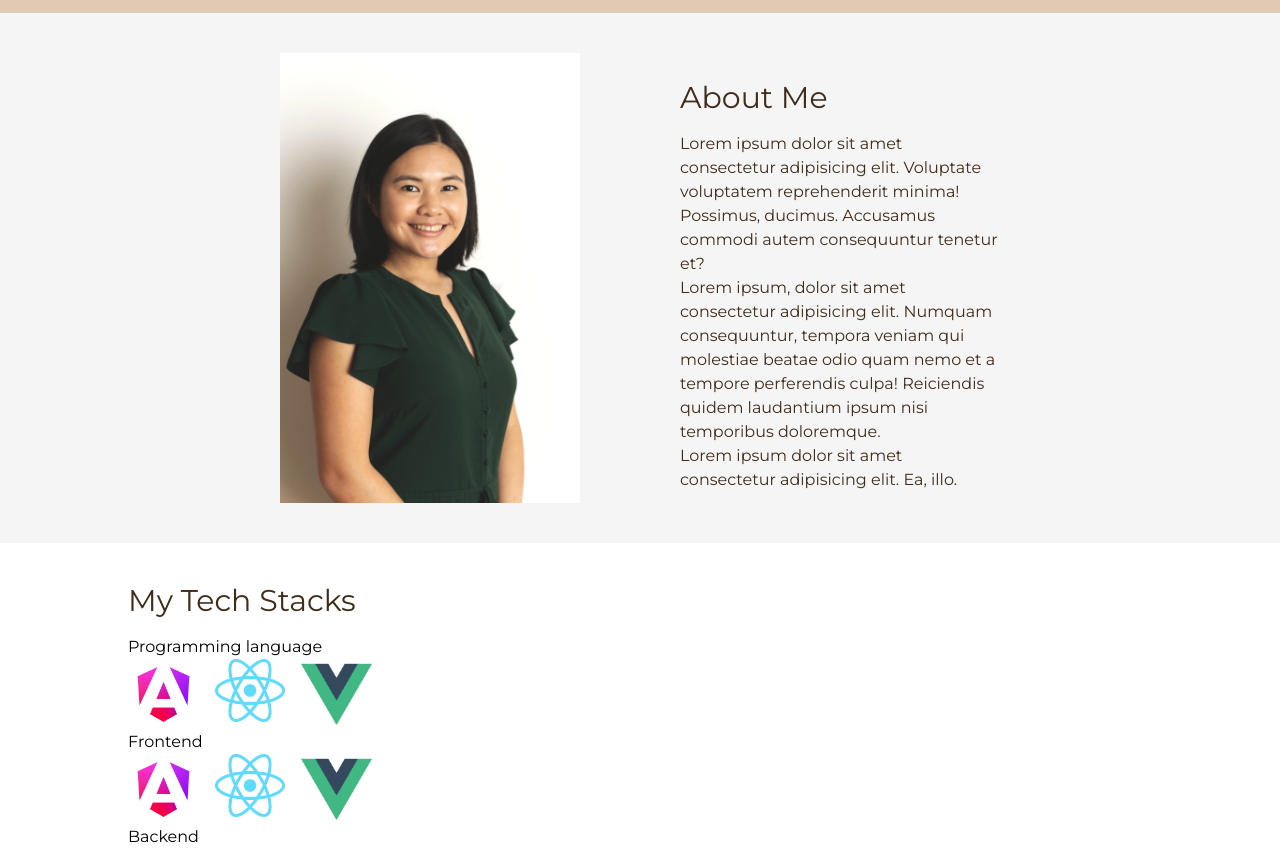
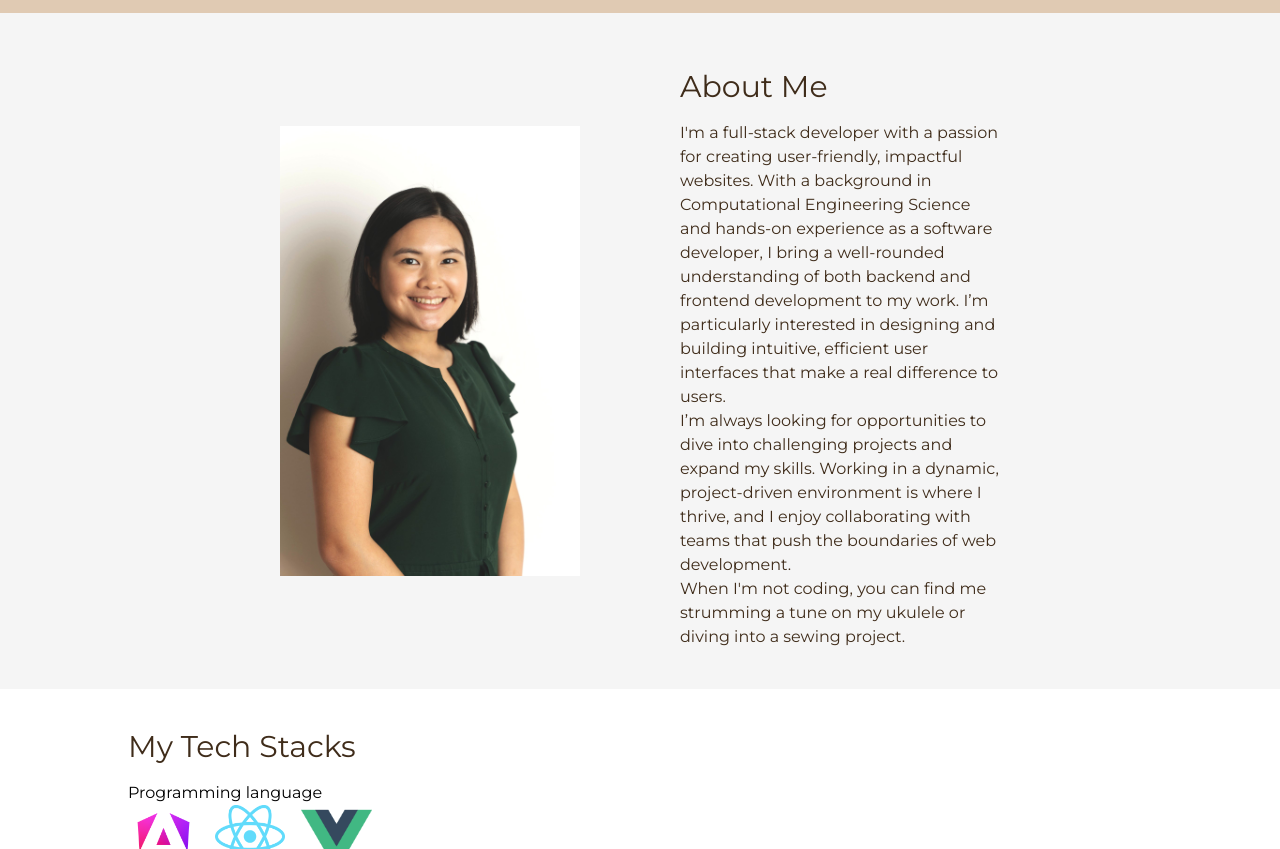
Before and after one commit to vkumala/vkumala-personal-website, a React (Vite) app: page / in a window 1280 px wide. Shown: the part 540-1389 px from the top of the page. Built offline with nearby package versions, Linux system fonts and the light colour scheme.

Commit message:
added about me section

```diff
--- a/src/sections/AboutMe.jsx
+++ b/src/sections/AboutMe.jsx
@@ -11,19 +11,24 @@ export default function AboutMe() {
       <div className="w-1/4">
         <SectionTitle>About Me</SectionTitle>
         <p>
-          Lorem ipsum dolor sit amet consectetur adipisicing elit. Voluptate
-          voluptatem reprehenderit minima! Possimus, ducimus. Accusamus commodi
-          autem consequuntur tenetur et?
+          I'm a full-stack developer with a passion for creating user-friendly,
+          impactful websites. With a background in Computational Engineering
+          Science and hands-on experience as a software developer, I bring a
+          well-rounded understanding of both backend and frontend development to
+          my work. I’m particularly interested in designing and building
+          intuitive, efficient user interfaces that make a real difference to
+          users.
         </p>
         <p>
-          Lorem ipsum, dolor sit amet consectetur adipisicing elit. Numquam
-          consequuntur, tempora veniam qui molestiae beatae odio quam nemo et a
-          tempore perferendis culpa! Reiciendis quidem laudantium ipsum nisi
-          temporibus doloremque.
+          I’m always looking for opportunities to dive into challenging projects
+          and expand my skills. Working in a dynamic, project-driven environment
+          is where I thrive, and I enjoy collaborating with teams that push the
+          boundaries of web development.
         </p>
         <p>
-          Lorem ipsum dolor sit amet consectetur adipisicing elit. Ea, illo.
-        </p>{" "}
+          When I'm not coding, you can find me strumming a tune on my ukulele or
+          diving into a sewing project.
+        </p>
       </div>
     </div>
   );
--- a/src/sections/Resume.jsx
+++ b/src/sections/Resume.jsx
@@ -2,7 +2,6 @@ import { EXPERIENCES, EDUCATIONS } from "../assets/cv.js";
 import EducationItem from "../components/EducationItem.jsx";
 import ExperienceItem from "../components/ExperienceItem.jsx";
 import SectionTitle from "../components/SectionTitle";
-import Lebenslauf from "../assets/Lebenslauf.pdf";
 import angularLogo from "../assets/angular_logo.png";
 import reactLogo from "../assets/react_logo.png";
 import vueLogo from "../assets/Vue.png";
@@ -60,7 +59,7 @@ export default function Resume() {
       <div className="text-center">
         <a
           className="py-4 px-20  bg-primary border-2 inline-block rounded-xl"
-          href={Lebenslauf}
+          href="Lebenslauf.pdf"
           target="_blank"
         >
           See my resume in German
```
Also changed, not shown: 2 other files (tests, documents, lock files or other folders).
